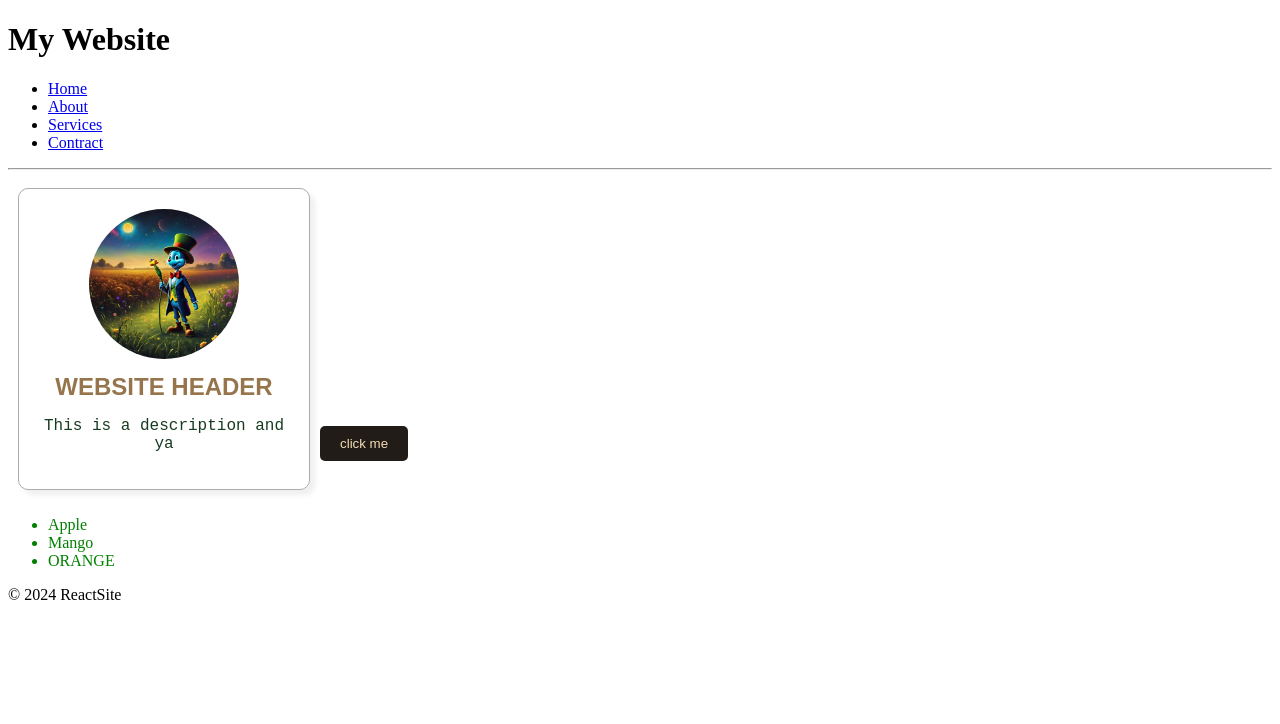
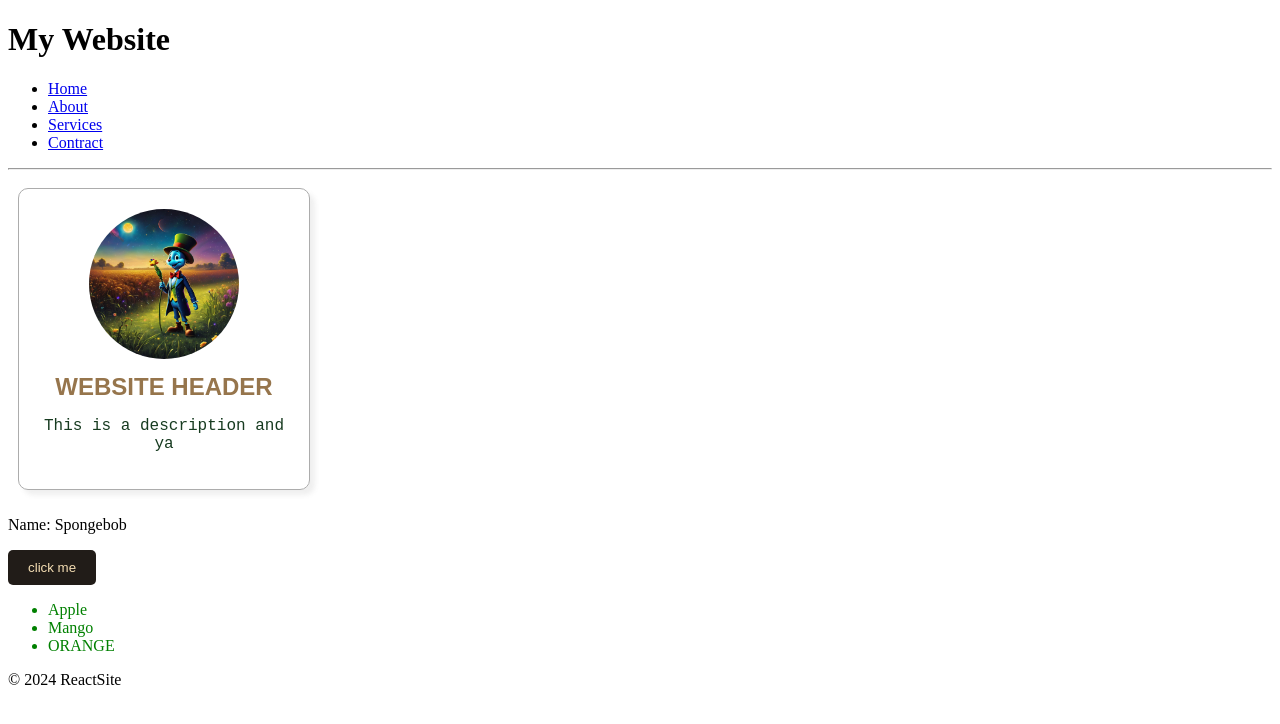
Before and after one commit to GazpachoBlaze/React-Course, a React (Vite) app: page / in a window 1280 px wide. Shown: the top 724 px of the page. Built offline with nearby package versions, Linux system fonts and the light colour scheme.

Commit message:
importing props

```diff
--- a/src/App.jsx
+++ b/src/App.jsx
@@ -3,12 +3,14 @@ import Footer from './Footer.jsx'
 import Food from './Food.jsx'
 import Card from './Card.jsx';
 import Button from './Button/Button.jsx';
+import Student from './Student.jsx';
 
 function App() {
   return (
     <>
       <Header/>
       <Card/>
+      <Student name="Spongebob" age={38}/>
       <Button/>
       <Food/>
       <Footer/>
--- /dev/null
+++ b/src/Student.jsx
@@ -0,0 +1,10 @@
+
+function Student(props) {
+    return (
+        <div>
+            <p>Name: {props.name}</p>
+        </div>
+    );
+}
+
+export default Student
```
